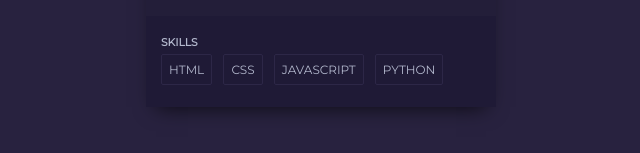
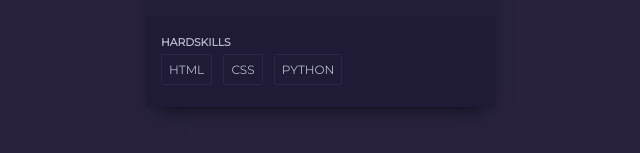
Before and after one commit to ismeri0U/profilecard, a plain HTML site: page index.html in a window 1280 px wide. Shown: the part 507-660 px from the top of the page, 319-959 px from the left. Drawn offline with Linux system fonts and the light colour scheme.

Commit message:
Update index.html

```diff
--- a/index.html
+++ b/index.html
@@ -2,6 +2,7 @@
 <html lang="pt-br" >
 <head>
   <meta charset="UTF-8">
+  <meta name="viewport" content="width=device-width, initial-scale=1.0">
   <title> ProfileCard</title>
   <link rel='stylesheet' href='https://cdnjs.cloudflare.com/ajax/libs/font-awesome/5.8.0/css/all.min.css'>
   <link rel="stylesheet" href="style.css">
@@ -19,11 +20,10 @@
 			<a class="linke" href="sobre.html"> Sobre</a>
 		</div>
 		<div class="skills">
-			<h6>Skills</h6>
+			<h6>HARDSkills</h6>
 			<ul>
 				<li>HTML</li>
 				<li>CSS</li>
-				<li>JAVASCRIPT</li>
 				<li>PYTHON</li>
 			</ul>
 		</div>
```
